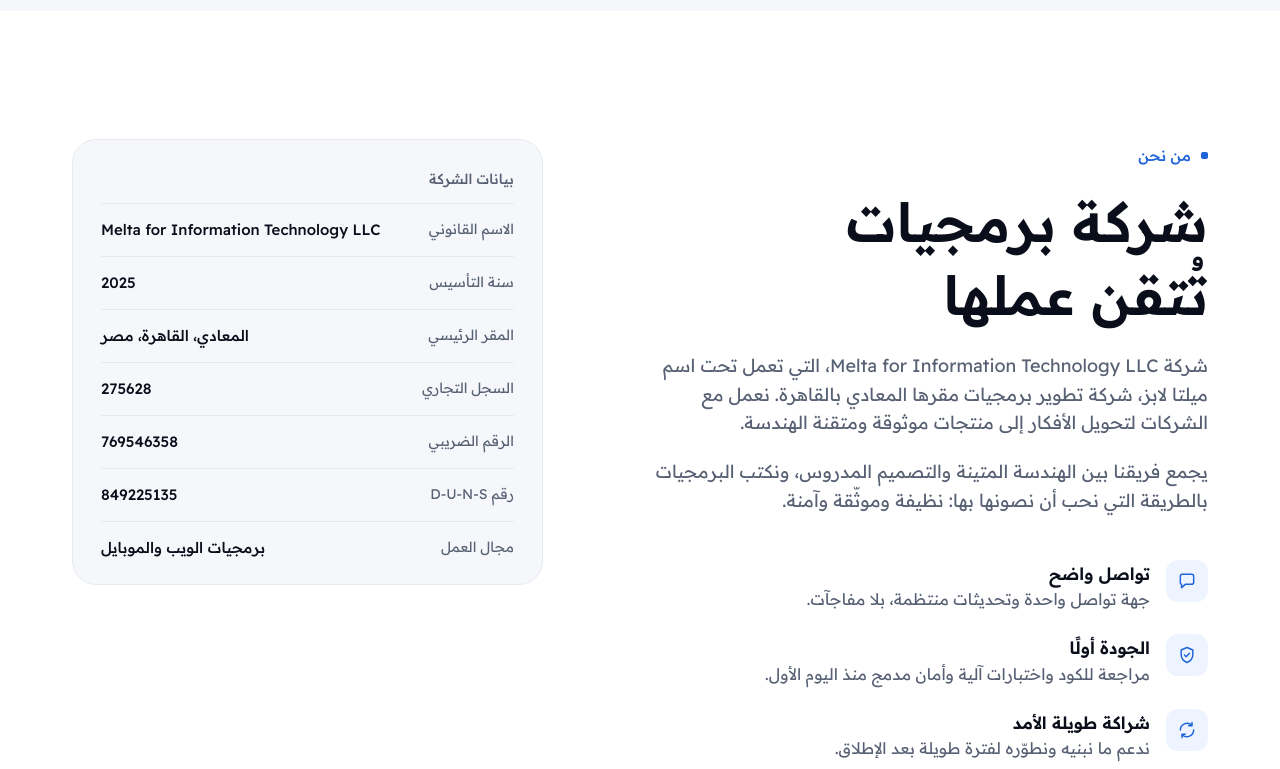
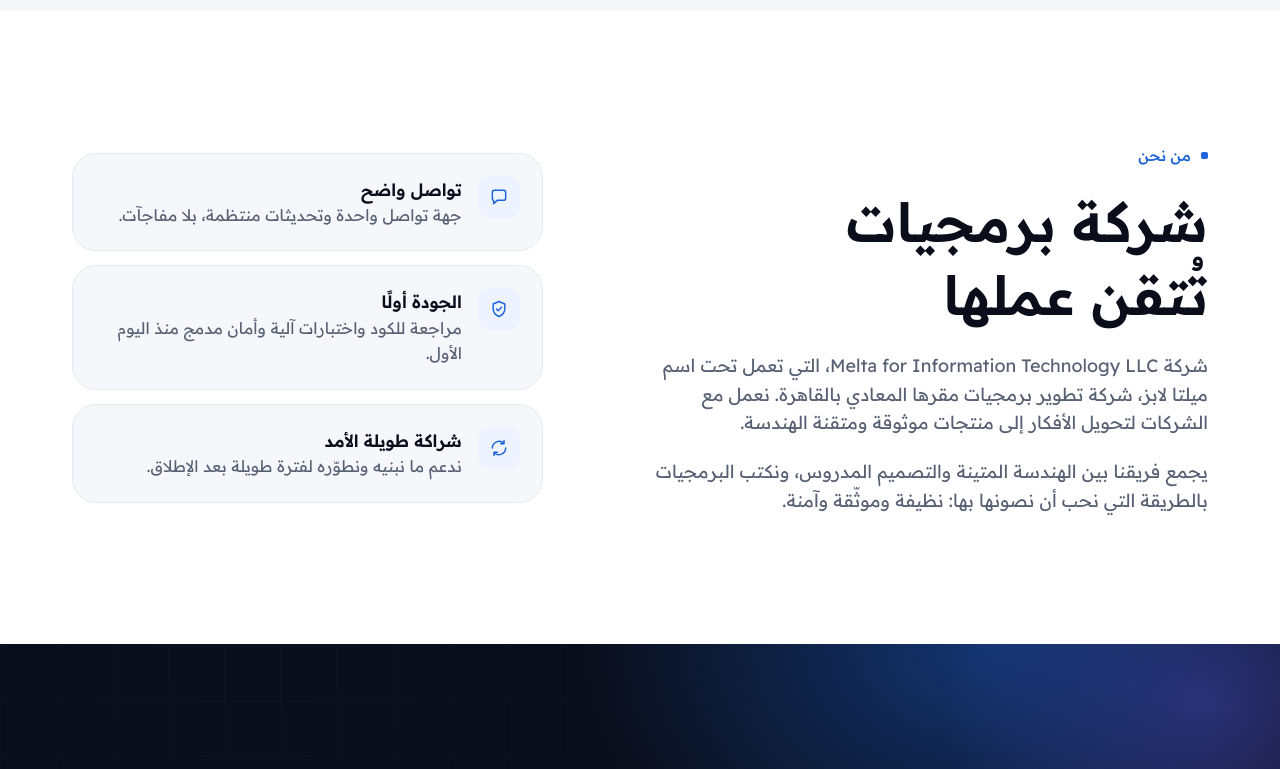
Before and after one commit to Muhammed-Sami/meltalabs-website, a plain HTML site: page ar/index.html in a window 1280 px wide. Shown: the part 2640-3409 px from the top of the page. Drawn offline with nearby package versions, Linux system fonts and the light colour scheme.

Commit message:
Remove company details card from About section
Principles move into the second column; drop unused .facts styles.

Co-Authored-By: Claude Opus 5.5 <noreply@anthropic.com>

```diff
--- a/ar/index.html
+++ b/ar/index.html
@@ -274,22 +274,12 @@
           <h2 id="about-h">شركة برمجيات تُتقن عملها</h2>
             <p>شركة <bdi dir="ltr">Melta for Information Technology LLC</bdi>، التي تعمل تحت اسم ميلتا لابز، شركة تطوير برمجيات مقرها المعادي بالقاهرة. نعمل مع الشركات لتحويل الأفكار إلى منتجات موثوقة ومتقنة الهندسة.</p>
             <p>يجمع فريقنا بين الهندسة المتينة والتصميم المدروس، ونكتب البرمجيات بالطريقة التي نحب أن نصونها بها: نظيفة وموثّقة وآمنة.</p>
-          <ul class="principles">
+        </div>
+        <ul class="principles reveal">
               <li><span class="icon-tile"><svg viewBox="0 0 24 24" fill="none" aria-hidden="true"><path d="M4 6.5A2.5 2.5 0 0 1 6.5 4h11A2.5 2.5 0 0 1 20 6.5v7a2.5 2.5 0 0 1-2.5 2.5H10l-4.5 4v-4h0A1.5 1.5 0 0 1 4 14.5v-8Z" stroke="currentColor" stroke-width="1.75" stroke-linejoin="round"/></svg></span><div><strong>تواصل واضح</strong><span>جهة تواصل واحدة وتحديثات منتظمة، بلا مفاجآت.</span></div></li>
               <li><span class="icon-tile"><svg viewBox="0 0 24 24" fill="none" aria-hidden="true"><path d="M12 3 5 6v5.5c0 4.4 3 8 7 9.5 4-1.5 7-5.1 7-9.5V6l-7-3Z" stroke="currentColor" stroke-width="1.75" stroke-linejoin="round"/><path d="m9 12 2 2 4-4" stroke="currentColor" stroke-width="1.75" stroke-linecap="round" stroke-linejoin="round"/></svg></span><div><strong>الجودة أولًا</strong><span>مراجعة للكود واختبارات آلية وأمان مدمج منذ اليوم الأول.</span></div></li>
               <li><span class="icon-tile"><svg viewBox="0 0 24 24" fill="none" aria-hidden="true"><path d="M20 12a8 8 0 0 1-13.7 5.6M4 12a8 8 0 0 1 13.7-5.6" stroke="currentColor" stroke-width="1.75" stroke-linecap="round"/><path d="M18 3v4h-4M6 21v-4h4" stroke="currentColor" stroke-width="1.75" stroke-linecap="round" stroke-linejoin="round"/></svg></span><div><strong>شراكة طويلة الأمد</strong><span>ندعم ما نبنيه ونطوّره لفترة طويلة بعد الإطلاق.</span></div></li>
           </ul>
-        </div>
-        <dl class="facts reveal" aria-label="معلومات الشركة">
-          <div class="facts__title">بيانات الشركة</div>
-            <div class="facts__row"><dt class="facts__label">الاسم القانوني</dt><dd class="facts__value"><bdi dir="ltr">Melta for Information Technology LLC</bdi></dd></div>
-            <div class="facts__row"><dt class="facts__label">سنة التأسيس</dt><dd class="facts__value"><bdi dir="ltr">2025</bdi></dd></div>
-            <div class="facts__row"><dt class="facts__label">المقر الرئيسي</dt><dd class="facts__value">المعادي، القاهرة، مصر</dd></div>
-            <div class="facts__row"><dt class="facts__label">السجل التجاري</dt><dd class="facts__value"><bdi dir="ltr">275628</bdi></dd></div>
-            <div class="facts__row"><dt class="facts__label">الرقم الضريبي</dt><dd class="facts__value"><bdi dir="ltr">769546358</bdi></dd></div>
-            <div class="facts__row"><dt class="facts__label">رقم <bdi dir="ltr">D-U-N-S</bdi></dt><dd class="facts__value"><bdi dir="ltr">849225135</bdi></dd></div>
-            <div class="facts__row"><dt class="facts__label">مجال العمل</dt><dd class="facts__value">برمجيات الويب والموبايل</dd></div>
-        </dl>
       </div>
     </section>
 
--- a/assets/styles.css
+++ b/assets/styles.css
@@ -247,25 +247,17 @@ address { font-style: normal; }
 .process-step p { font-size: 16px; color: var(--muted); }
 
 /* ---------- About ---------- */
-.about { display: grid; grid-template-columns: 1.1fr .9fr; gap: clamp(40px, 7vw, 104px); align-items: start; }
+.about { display: grid; grid-template-columns: 1.1fr .9fr; gap: clamp(40px, 7vw, 104px); align-items: center; }
 .about h2 { font-size: clamp(34px, 4.6vw, 54px); }
 .about__narrative > p { margin-block-start: 20px; font-size: 18px; color: var(--muted); }
-.principles { display: grid; gap: 22px; margin-block-start: 44px; }
+.principles { display: grid; gap: 14px; }
+.principles li { padding: 22px; border: 1px solid var(--line); border-radius: var(--r-lg); background: var(--bg-2); }
 .principles li { display: grid; grid-template-columns: 42px 1fr; gap: 16px; align-items: start; }
 .principles .icon-tile { inline-size: 42px; block-size: 42px; margin: 0; border-radius: 12px; }
 .principles .icon-tile svg { inline-size: 20px; block-size: 20px; }
 .principles strong { display: block; color: var(--ink); font-size: 17px; font-weight: 600; }
 .principles div > span { display: block; color: var(--muted); font-size: 16px; }
 
-.facts {
-  position: sticky; inset-block-start: calc(var(--header-h) + 24px); margin: 0;
-  padding: 8px 28px 10px; border: 1px solid var(--line); border-radius: var(--r-lg); background: var(--bg-2);
-}
-.facts__title { padding-block: 20px 12px; font-family: var(--mono); font-size: 12px; font-weight: 500; letter-spacing: .08em; text-transform: uppercase; color: var(--muted); }
-:lang(ar) .facts__title { font-family: var(--font); font-size: 14px; letter-spacing: 0; text-transform: none; }
-.facts__row { display: flex; justify-content: space-between; gap: 16px; padding-block: 14px; border-block-start: 1px solid var(--line); }
-.facts__label { color: var(--muted); font-size: 14px; }
-.facts__value { margin: 0; color: var(--ink); font-size: 15px; font-weight: 500; text-align: end; font-variant-numeric: tabular-nums; }
 
 /* ---------- Contact ---------- */
 .contact { position: relative; isolation: isolate; overflow: hidden; background: var(--ink); color: #A9B1C3; }
@@ -343,7 +335,6 @@ address { font-style: normal; }
   .hero__grid, .about, .contact__inner { grid-template-columns: 1fr; }
   .hero-card { max-inline-size: 560px; }
   .card-grid, .steps-grid { grid-template-columns: repeat(2, 1fr); }
-  .facts { position: static; }
 }
 @media (max-width: 860px) {
   .nav-toggle { display: grid; }
@@ -362,9 +353,6 @@ address { font-style: normal; }
   .card-grid, .steps-grid { grid-template-columns: 1fr; }
   .footer-grid { grid-template-columns: 1fr 1fr; }
   .footer-brand { grid-column: 1 / -1; }
-  .facts { padding-inline: 20px; }
-  .facts__row { flex-direction: column; gap: 2px; }
-  .facts__value { text-align: start; }
   .hero-card { padding: 18px; }
   .service-card, .process-step { padding: 24px; }
   .btn--lg { block-size: 54px; padding-inline: 22px; font-size: 16px; }
```
Also changed, not shown: index.html (+2 -12 lines).
